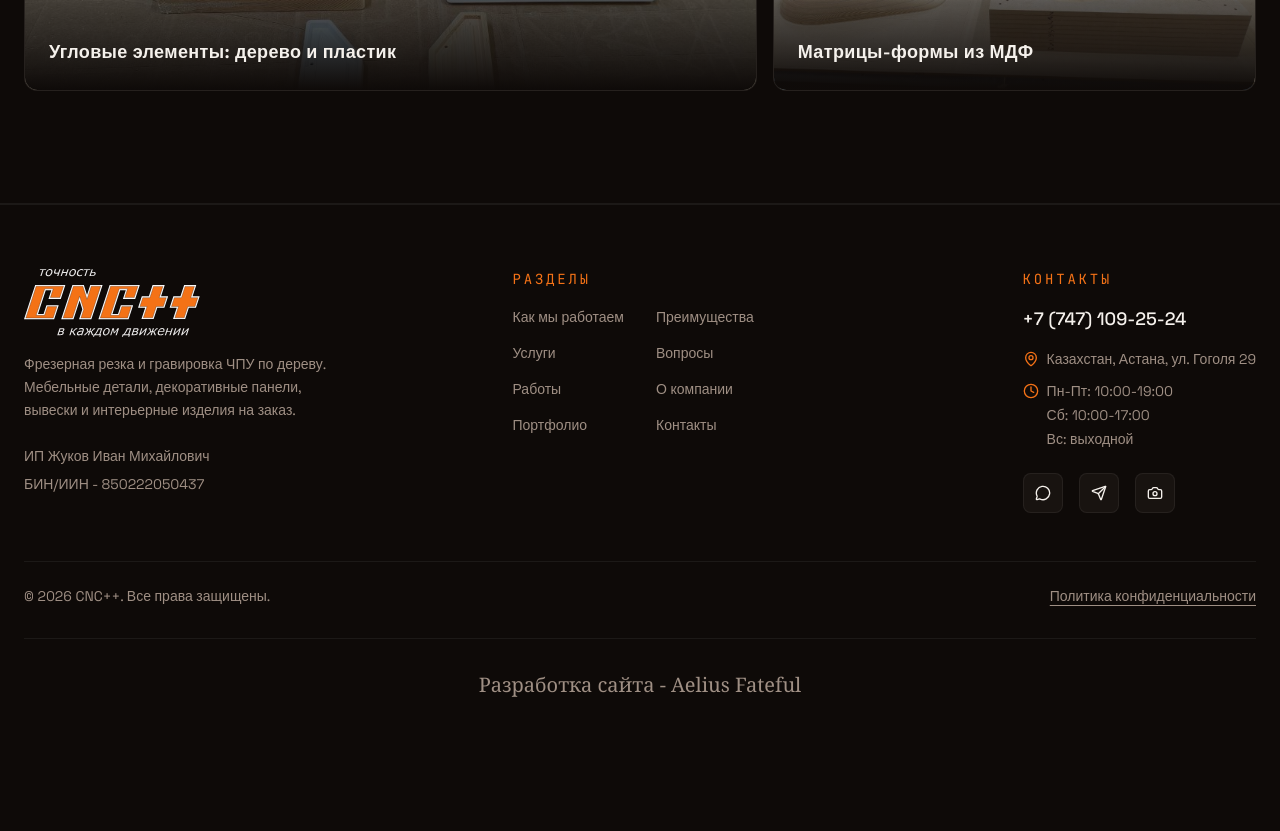
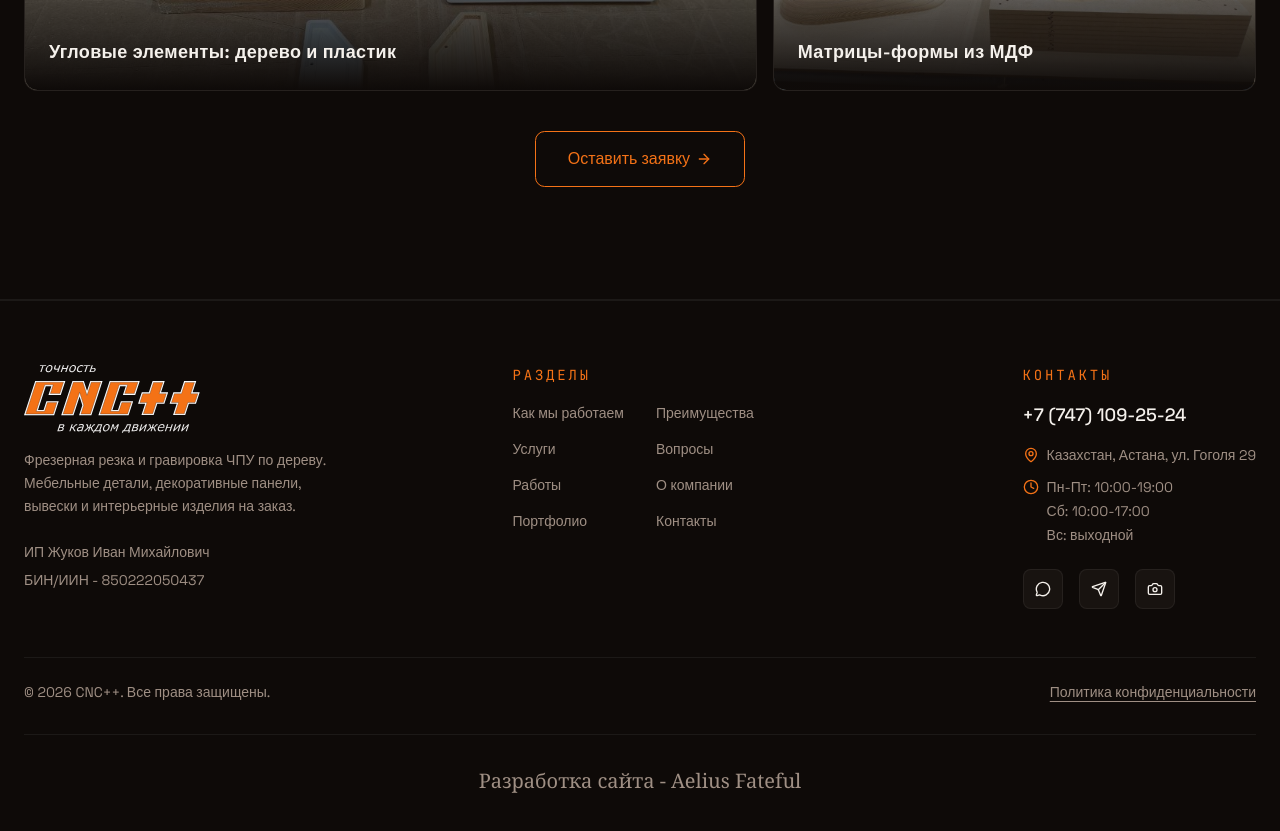
Before and after one commit to AeliusFateful/CNC2Plus-milling-services, a Next.js app: page /portfolio in a window 1280 px wide. Shown: the part 2060-2891 px from the top of the page. Before the commit the page ends 2823 px from the top, so only its background shows below. Built offline with nearby package versions, Linux system fonts and the light colour scheme.

Commit message:
Add request button to portfolio page

```diff
--- a/app/portfolio/page.tsx
+++ b/app/portfolio/page.tsx
@@ -1,8 +1,11 @@
 import type { Metadata } from "next";
+import Link from "next/link";
+import { ArrowRight } from "lucide-react";
 import { PortfolioGrid } from "@/components/site/portfolio-grid";
 import { SectionHeading } from "@/components/site/section-heading";
 import { SiteFooter } from "@/components/site/site-footer";
 import { SiteHeader } from "@/components/site/site-header";
+import { Button } from "@/components/ui/button";
 import { getPortfolioWorks } from "@/lib/portfolio-works";
 
 export const metadata: Metadata = {
@@ -27,6 +30,18 @@ export default function PortfolioPage() {
             />
 
             <PortfolioGrid works={getPortfolioWorks()} />
+
+            <div className="mt-10 flex justify-center">
+              <Button
+                render={<Link href="/#contact" />}
+                nativeButton={false}
+                size="lg"
+                className="h-14 px-8 text-base"
+              >
+                Оставить заявку
+                <ArrowRight />
+              </Button>
+            </div>
           </div>
         </section>
       </main>
```
